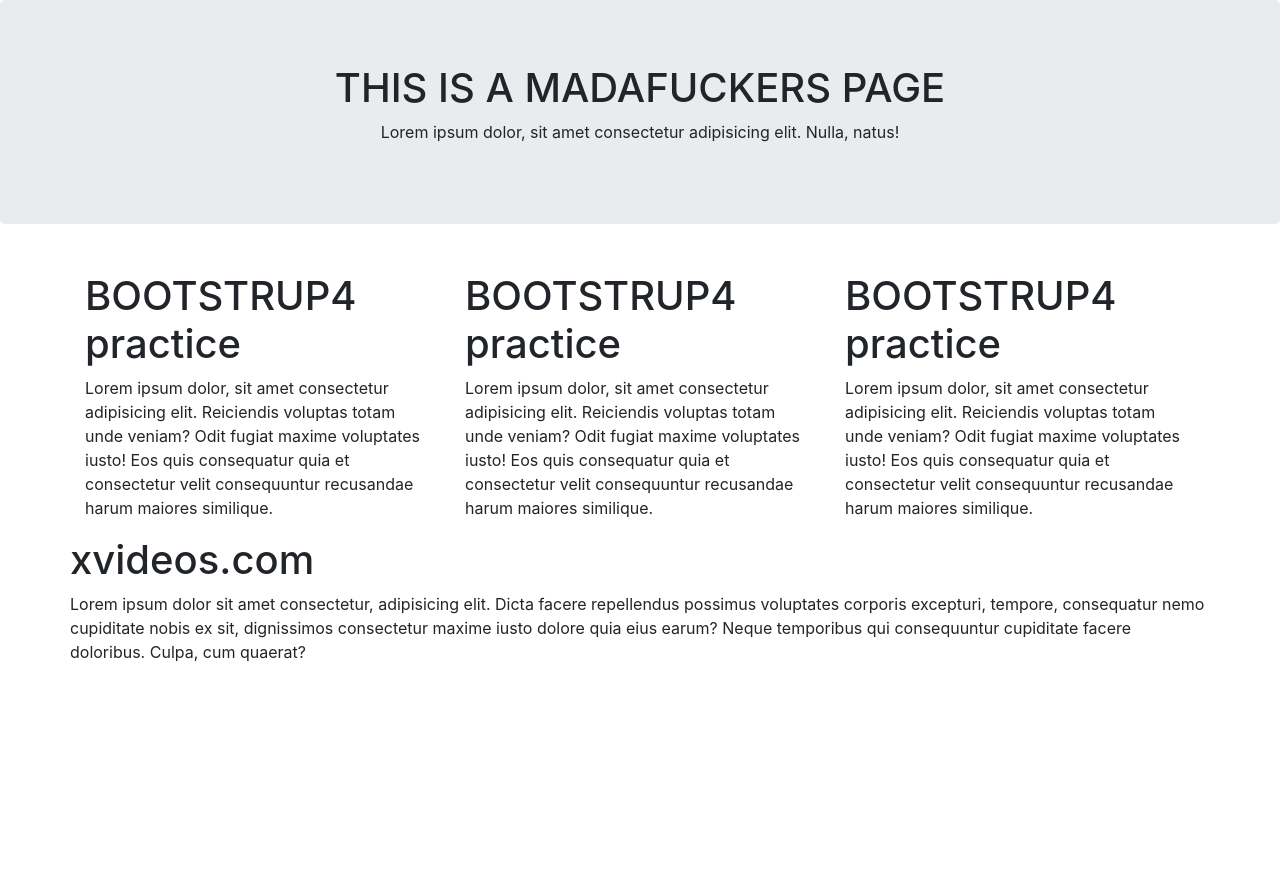
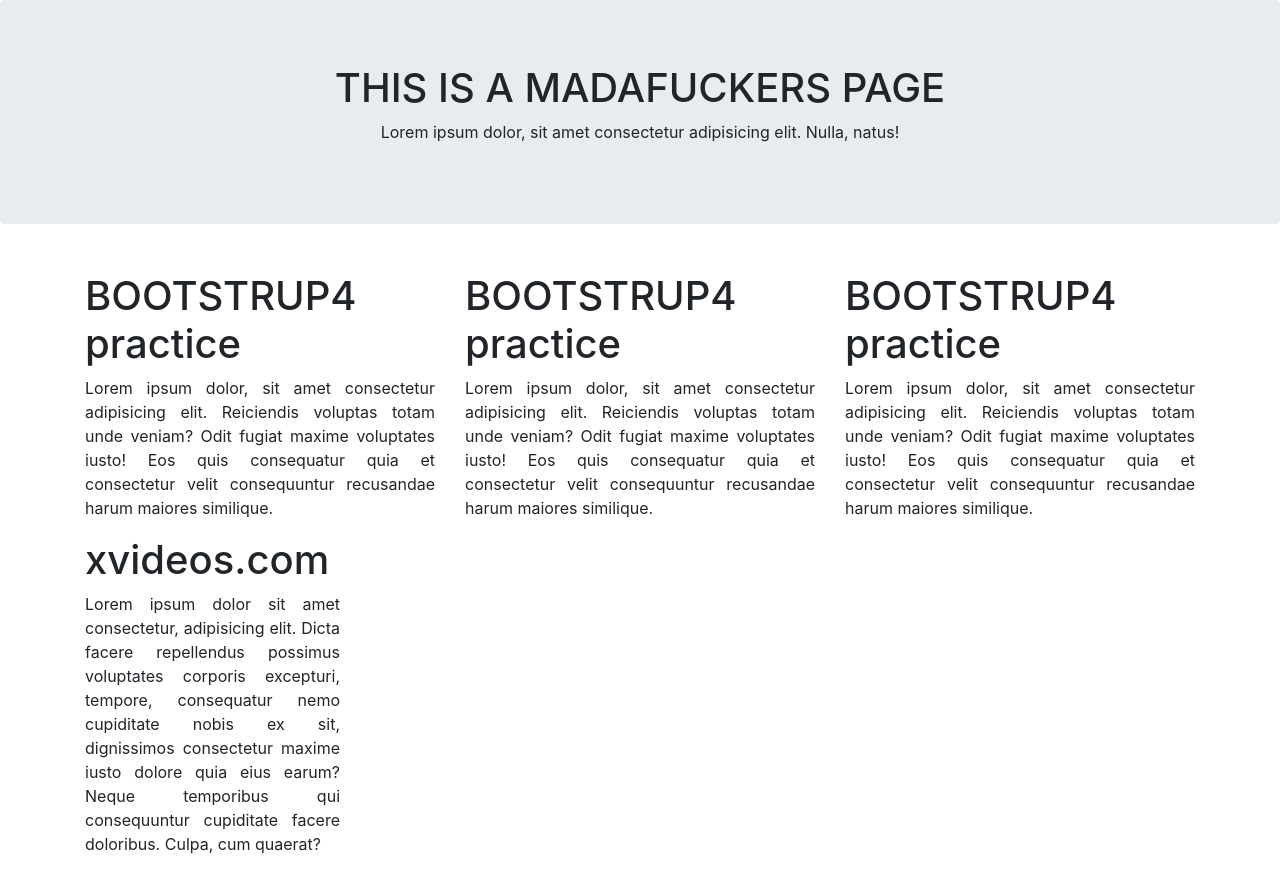
Before and after one commit to badhon86/fullStack_practice, a plain HTML site: page bspart01.html in a window 1280 px wide. Before the commit the page ends 800 px from the top, so only its background shows below. Drawn offline with Linux system fonts and the light colour scheme.

Commit message:
first commit

```diff
--- a/bspart01.css
+++ b/bspart01.css
@@ -1,3 +1,10 @@
 html {
-text-align: justify;
+
+
 }
+.col-sm-4{
+    text-align: justify;
+}
+.col-sm-3{
+    text-align: justify;
+}
--- a/bspart01.html
+++ b/bspart01.html
@@ -44,6 +44,7 @@
         </div>
         <div class="container">
             <div class="row">
+               <div class="col-sm-3">
                 <h1>xvideos.com</h1>
                 <p>Lorem ipsum dolor sit amet consectetur, adipisicing elit. Dicta facere
                     repellendus possimus voluptates corporis excepturi, tempore, consequatur
@@ -53,6 +54,7 @@
                 </p>
                </div>
             </div>
+        </div>
 
         <script src="/bs4/js/bootstrap.min.js"></script>
 
```
Lines whose indentation alone changed are shown as unchanged.
